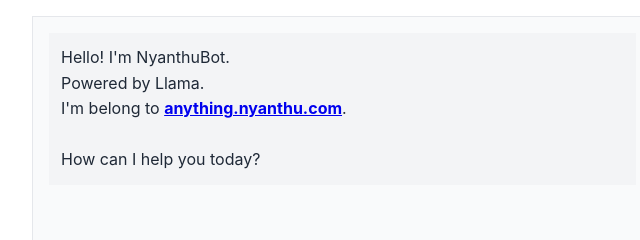
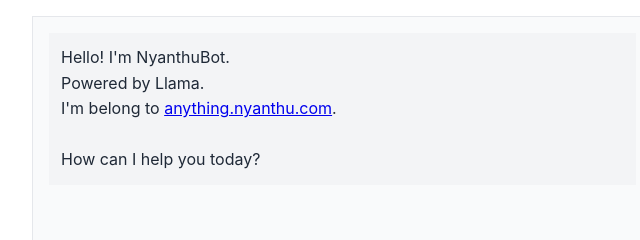
Before and after one commit to nyanthu-okabe/llm-chat-app-template, a website: page public/index.html in a window 1280 px wide. Shown: the top 240 px of the page, 224-864 px from the left. Drawn offline with Linux system fonts and the light colour scheme.

Commit message:
Update index.html

```diff
--- a/public/index.html
+++ b/public/index.html
@@ -148,7 +148,7 @@
           <p>
             Hello! I'm NyanthuBot. <br>
             Powered by Llama.<br>
-            I'm belong to <strong><a href="https://anything.nyanthu.com">anything.nyanthu.com</a></strong>.<br>
+            I'm belong to <a href="https://anything.nyanthu.com">anything.nyanthu.com</a>.<br>
             <br>
             How can I help you today?
           </p>
```
